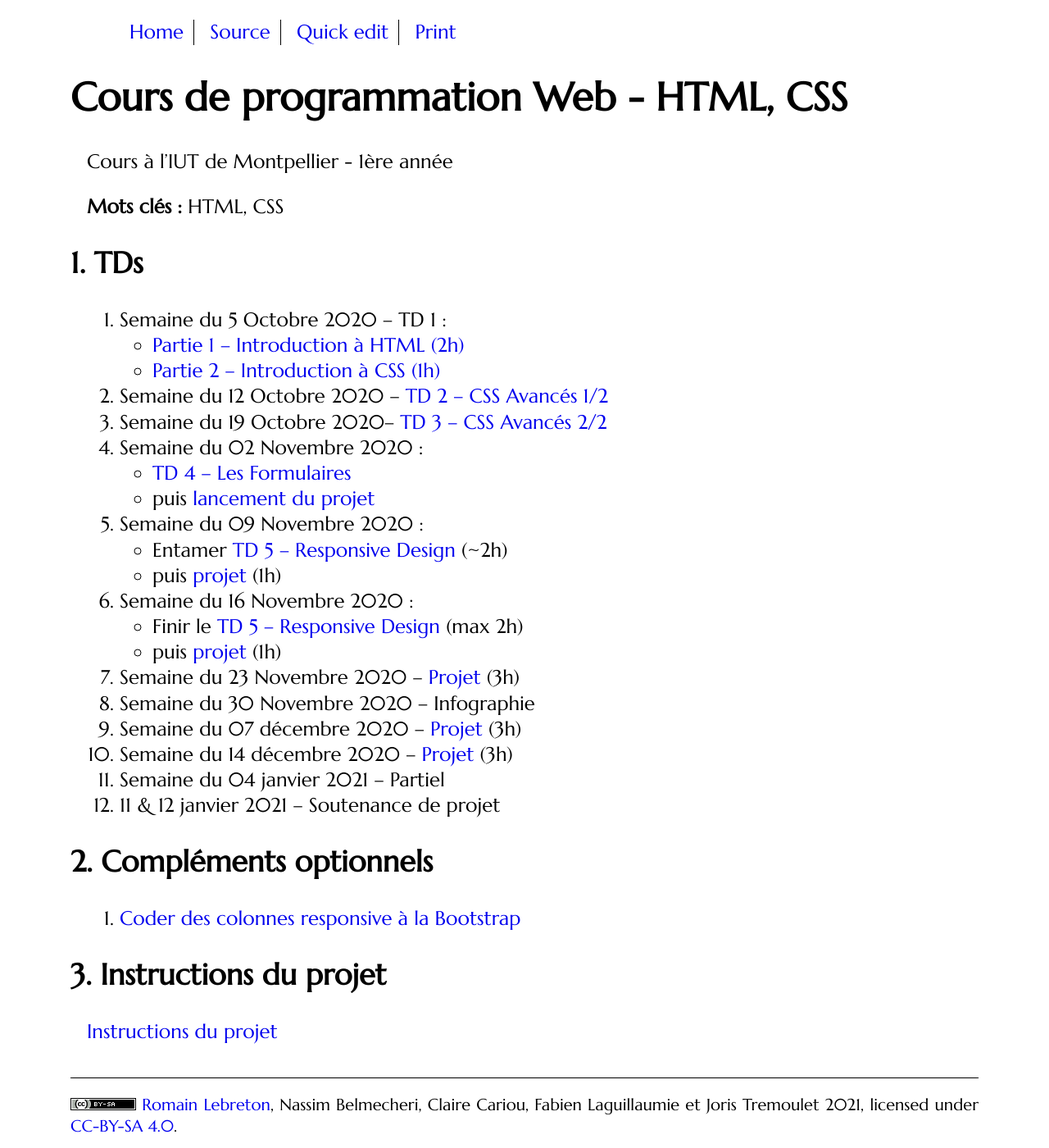
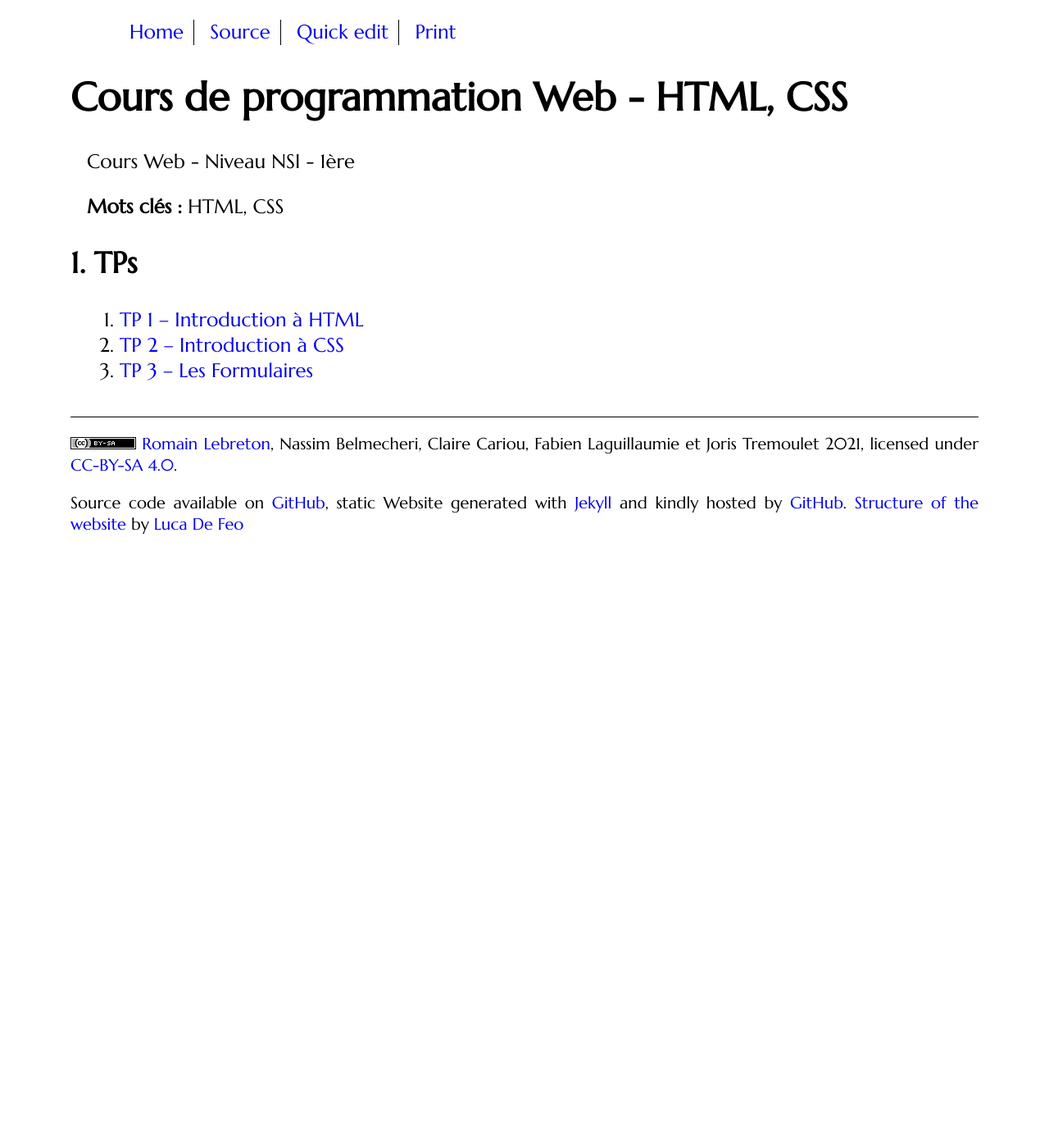
Before and after one commit to mgasquet/ProgWeb-NSI, a Jekyll site: the page built from index.md, in a window 1280 px wide and 1400 px high. Shown: the whole window at 82% size. Built offline with Jekyll 4.4.1, drawn with Linux system fonts in a browser that asks for light colours; some web fonts are replaced; comment, search, counter and statistics services are not loaded.

Commit message:
index update

```diff
--- a/index.md
+++ b/index.md
@@ -4,49 +4,12 @@ layout: main
 ---
 
 # Cours de programmation Web - HTML, CSS
-Cours à l'IUT de Montpellier - 1ère année
+Cours Web - Niveau NSI - 1ère
 
 **Mots clés :** HTML, CSS
 
-## TDs
+## TPs
 
-1. Semaine du 5 Octobre 2020 -- TD 1 :
-   <!-- * [Introduction à Git <\!-- (45min) -\->](https://gitlabinfo.iutmontp.univ-montp2.fr/valicov/tutoGit1ereAnnee/blob/master/README.md) -->
-   * [Partie 1 -- Introduction à HTML (2h)](tutorials/tutorial1_1.html)
-     <!-- ([English version](tutorials/tutorial1_1-en.html)) -->
-   * [Partie 2 -- Introduction à CSS (1h)](tutorials/tutorial1_2.html)
-     <!-- ([English version](tutorials/tutorial1_2-en.html)) -->
-1. Semaine du 12 Octobre 2020 -- [TD 2 -- CSS Avancés 1/2](tutorials/tutorial2.html)
-   <!-- ([English version](tutorials/tutorial2-en.html)) -->
-1. Semaine du 19 Octobre 2020-- [TD 3 -- CSS Avancés 2/2](tutorials/tutorial3.html)
-	 <!-- ([English version](tutorials/tutorial3-en.html)) -->
-1. Semaine du 02 Novembre 2020 :
-   * [TD 4 -- Les Formulaires](tutorials/tutorial4.html)
-	 <!-- ([English version](tutorials/tutorial4-en.html)) -->
-   * puis [lancement du projet](projet.html)
-1. Semaine du 09 Novembre 2020 :
-   * Entamer [TD 5 -- Responsive Design](tutorials/tutorial5.html) (~2h)
-   <!-- ([English version](tutorials/tutorial5-en.html)) -->
-   * puis [projet](projet.html) (1h)
-1. Semaine du 16 Novembre 2020 :
-   * Finir le [TD 5 -- Responsive Design](tutorials/tutorial5.html) (max 2h)
-   <!-- ([English version](tutorials/tutorial5-en.html)) -->
-   * puis [projet](projet.html) (1h)
-1. Semaine du 23 Novembre 2020 -- [Projet](projet.html) (3h)
-1. Semaine du 30 Novembre 2020 -- Infographie
-1. Semaine du 07 décembre 2020 -- [Projet](projet.html) (3h)
-1. Semaine du 14 décembre 2020 -- [Projet](projet.html) (3h)
-1. Semaine du 04 janvier 2021 -- Partiel
-1. 11 & 12 janvier 2021 -- Soutenance de projet
-
-## Compléments optionnels
-
-1. [Coder des colonnes responsive à la Bootstrap](assets/tut5-complement.html)
-
-## Instructions du projet
-
-[Instructions du projet](projet.html)
-
-<!-- ## Joomla -->
-
-<!-- Semaine du 18 janvier -- [TD sur l'installation et la prise en main de Joomla](assets/TDJoomla.pdf) -->
+1. [TP 1 -- Introduction à HTML](tutorials/tutorial1_1.html)
+2. [TP 2 -- Introduction à CSS](tutorials/tutorial1_2.html)
+3. [TP 3 -- Les Formulaires](tutorials/tutorial4.html)
```
